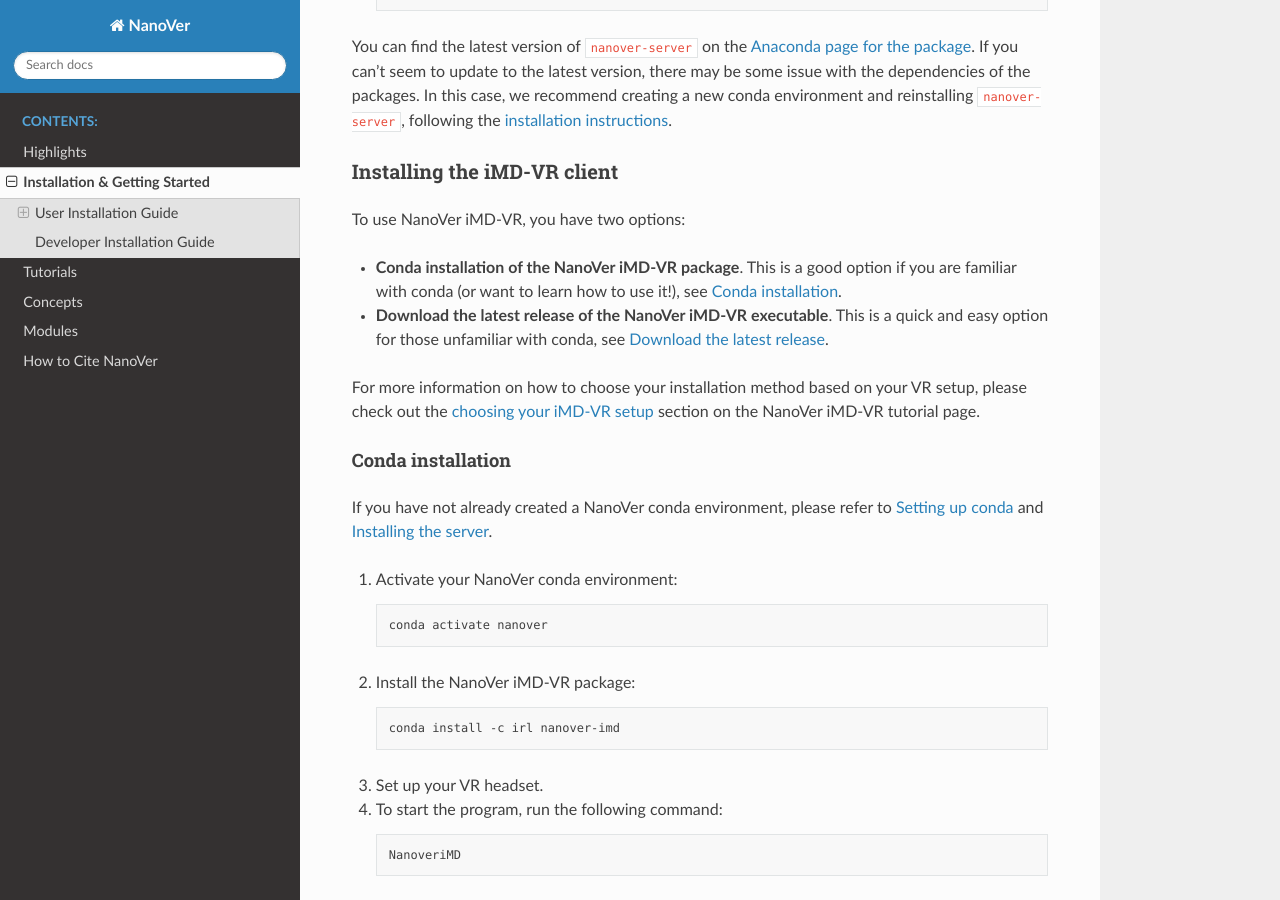
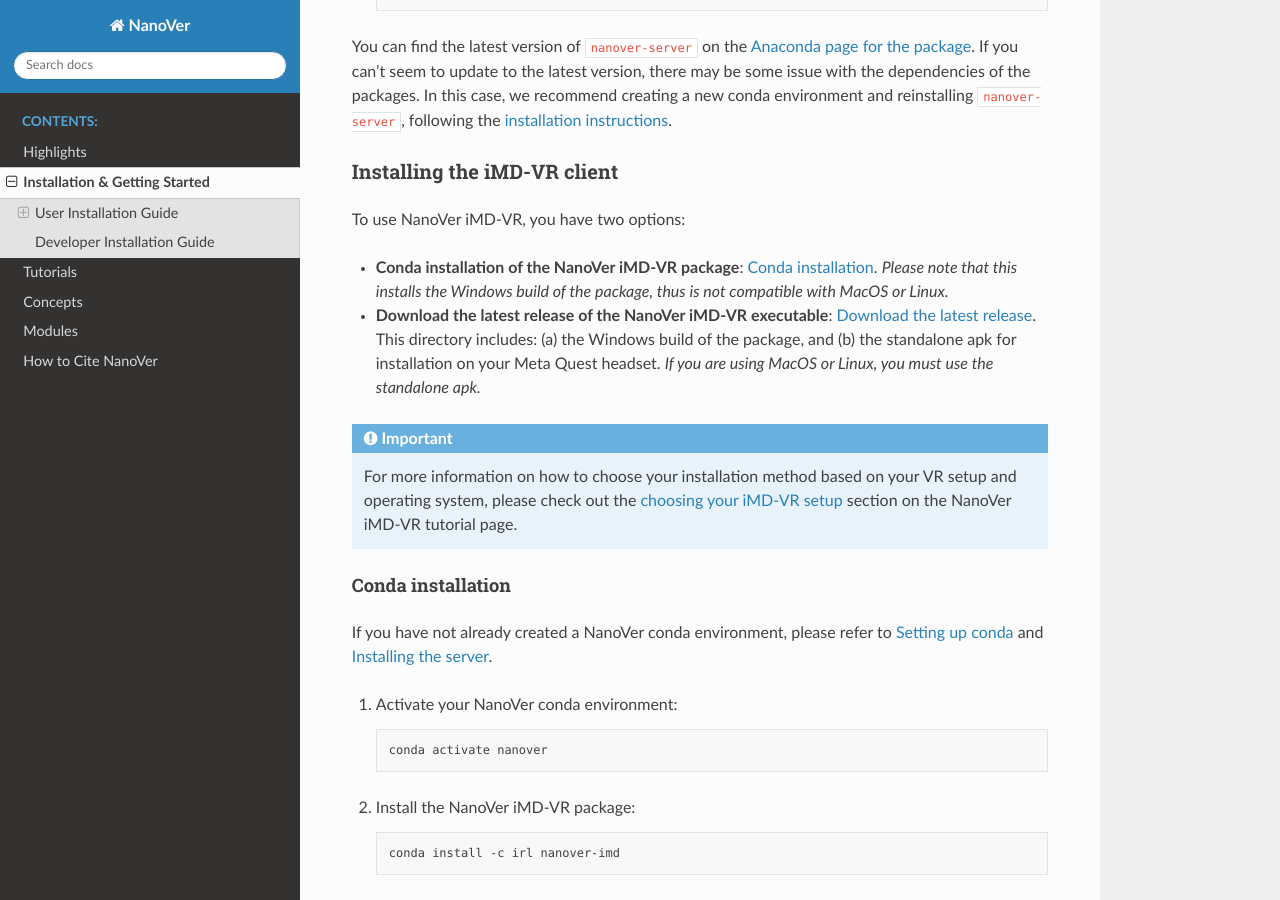
Before and after one commit to IRL2/nanover-docs, a Sphinx documentation site: the page built from source/installation.rst, in a window 1280 px wide and 900 px high, scrolled down 1509 px. Built offline with Sphinx 7.4.7 and the Read the Docs theme 3.1.0, drawn with Linux system fonts in a browser that asks for light colours; pages that are not in the unit, such as notebooks, are missing from menus; the version number could not be read and is left out.

Commit message:
Clarify compatible OSs in imd-vr installation
Clarify which operating systems are compatible with the various options for installing NanoVer iMD-VR.

```diff
--- a/source/installation.rst
+++ b/source/installation.rst
@@ -95,12 +95,20 @@
 
 To use NanoVer iMD-VR, you have two options:
 
-* **Conda installation of the NanoVer iMD-VR package**. This is a good option if you are familiar with conda (or want to learn how to use it!), see :ref:`conda_installation_VR_client`.
+* **Conda installation of the NanoVer iMD-VR package**: :ref:`conda_installation_VR_client`.
+  *Please note that this installs the Windows build of the package, thus is not compatible with MacOS or Linux.*
 
-* **Download the latest release of the NanoVer iMD-VR executable**. This is a quick and easy option for those unfamiliar with conda, see :ref:`download_latest_release_VR_client`.
 
-For more information on how to choose your installation method based on your VR setup, please check out the
-:ref:`choosing your iMD-VR setup<choosing_setup_iMD-VR>` section on the NanoVer iMD-VR tutorial page.
+* **Download the latest release of the NanoVer iMD-VR executable**: :ref:`download_latest_release_VR_client`.
+  This directory includes: (a) the Windows build of the package, and (b) the standalone apk for installation on your
+  Meta Quest headset.
+  *If you are using MacOS or Linux, you must use the standalone apk.*
+
+.. admonition:: Important
+
+    For more information on how to choose your installation method based on your VR setup and operating system,
+    please check out the :ref:`choosing your iMD-VR setup<choosing_setup_iMD-VR>` section on the NanoVer iMD-VR
+    tutorial page.
 
 
 .. _conda_installation_VR_client:
```
